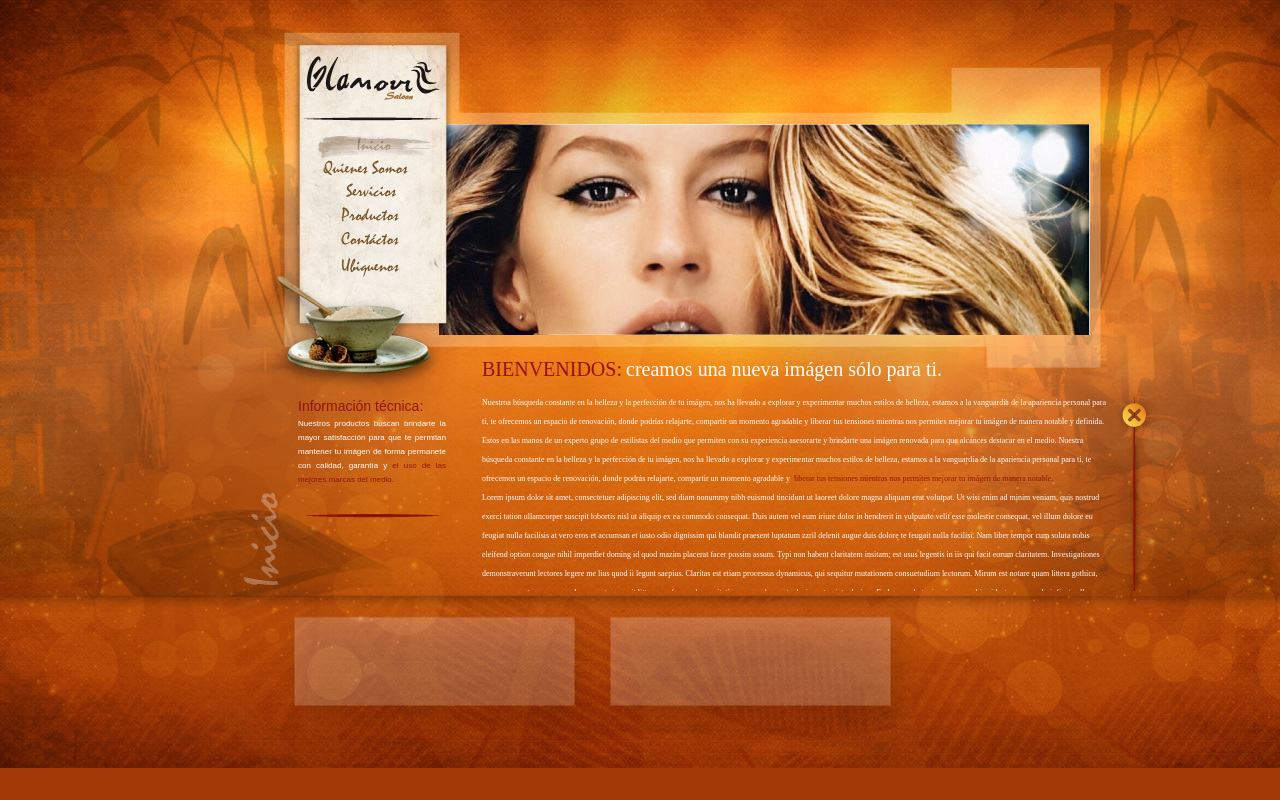
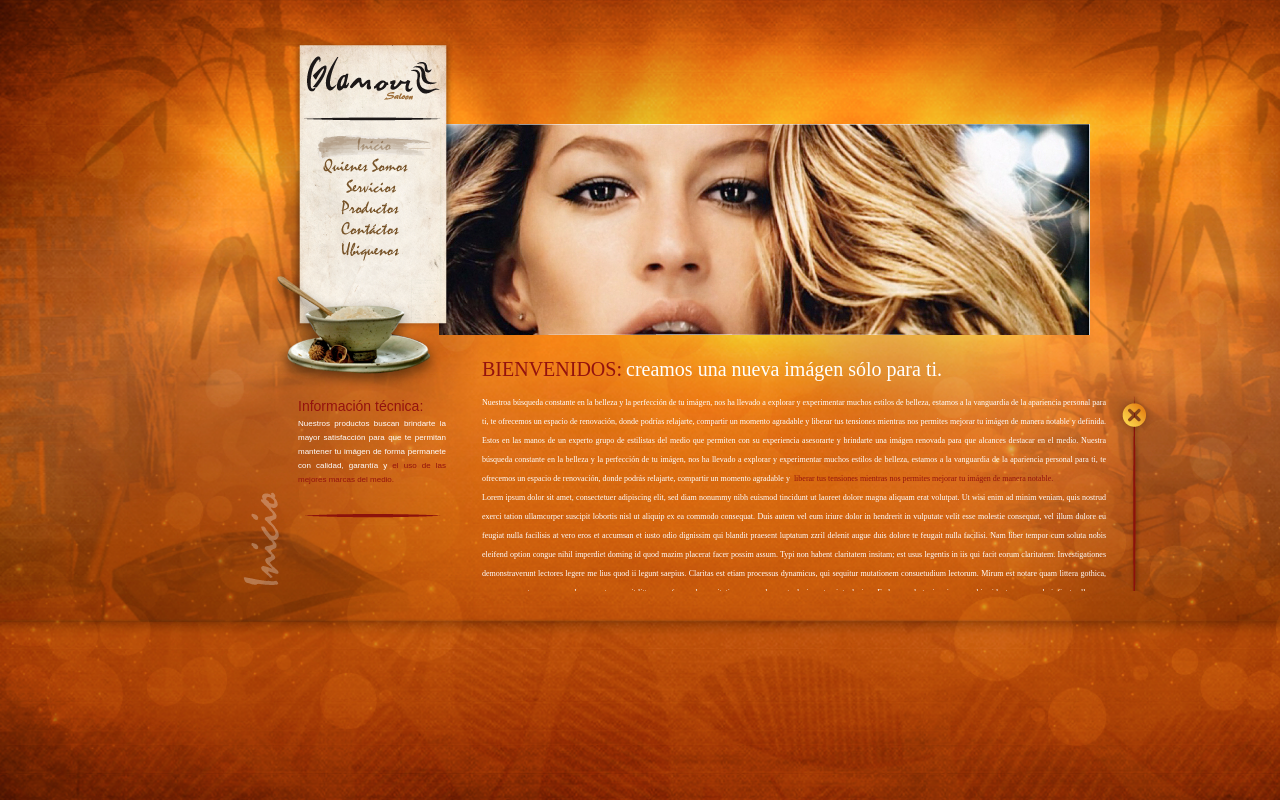
Before and after one commit to CollDev/glamour, a PHP site: page / in a window 1280 px wide; the page is wider, and only the part inside the window is pictured. Run offline with PHP 8.4, Linux system fonts and the light colour scheme; some libraries are stand-ins or nearby versions.

Commit message:
solucionado background dinámico

```diff
--- a/css/styles.css
+++ b/css/styles.css
@@ -3,8 +3,6 @@
     padding: 0px;
 }
 #canvas {
-    /*background: url(../images/web-glamour-house.jpg) no-repeat #a23806;*/
-    background: url(../images/background.jpg) no-repeat #a23806;
     height: 768px;
     margin: 0 auto 0 auto;
     text-align: left;
@@ -53,8 +51,11 @@
     padding-left: 40px;
 }
 
+#options div {
+    cursor: pointer;
+}
+
 #options div div {
-    cursor: pointer;
     background: url(../images/sprites.png) no-repeat;
     background-position: 18px -52px ;
     width: 132px;
@@ -73,35 +74,30 @@
     background-position: 24px -141px ;
     width: 109px;
     height: 21px;
-    margin: 2px 0 0 0;
 }
 
 #servicios {
     background-position: 47px -115px ;
     width: 98px;
     height: 21px;
-    margin: 2px 0 0 0;
 }
 
 #productos {
     background-position: 42px -168px ;
     width: 100px;
     height: 21px;
-    margin: 3px 0 0 0;
 }
 
 #contactos {
     background-position: 42px -222px ;
     width: 100px;
     height: 21px;
-    margin: 3px 0 0 0;
 }
 
 #ubiquenos {
     background-position: 42px -86px ;
     width: 100px;
     height: 21px;
-    margin: 6px 0 0 0;
 }
 
 #actual {
@@ -166,6 +162,7 @@
 }
 
 #container {
+    text-align: justify;
     height: 252px;
     width: 700px;
 }
@@ -179,7 +176,12 @@
 body {
     background-color: #a23806;
     text-align:center;
-
+    background-image: url(../images/background.jpg);
+    /*background: url(../images/web-glamour-house.jpg) no-repeat fixed #a23806;*/
+    background-repeat: no-repeat;
+    background-attachment: fixed;
+    overflow-y: scroll;
+    background-size: cover;
 }
 
 .sprite {
```
Also changed, not shown: images/background.jpg, images/background1.jpg (added), images/banner-background.png (added), images/footer-background.png (added).
